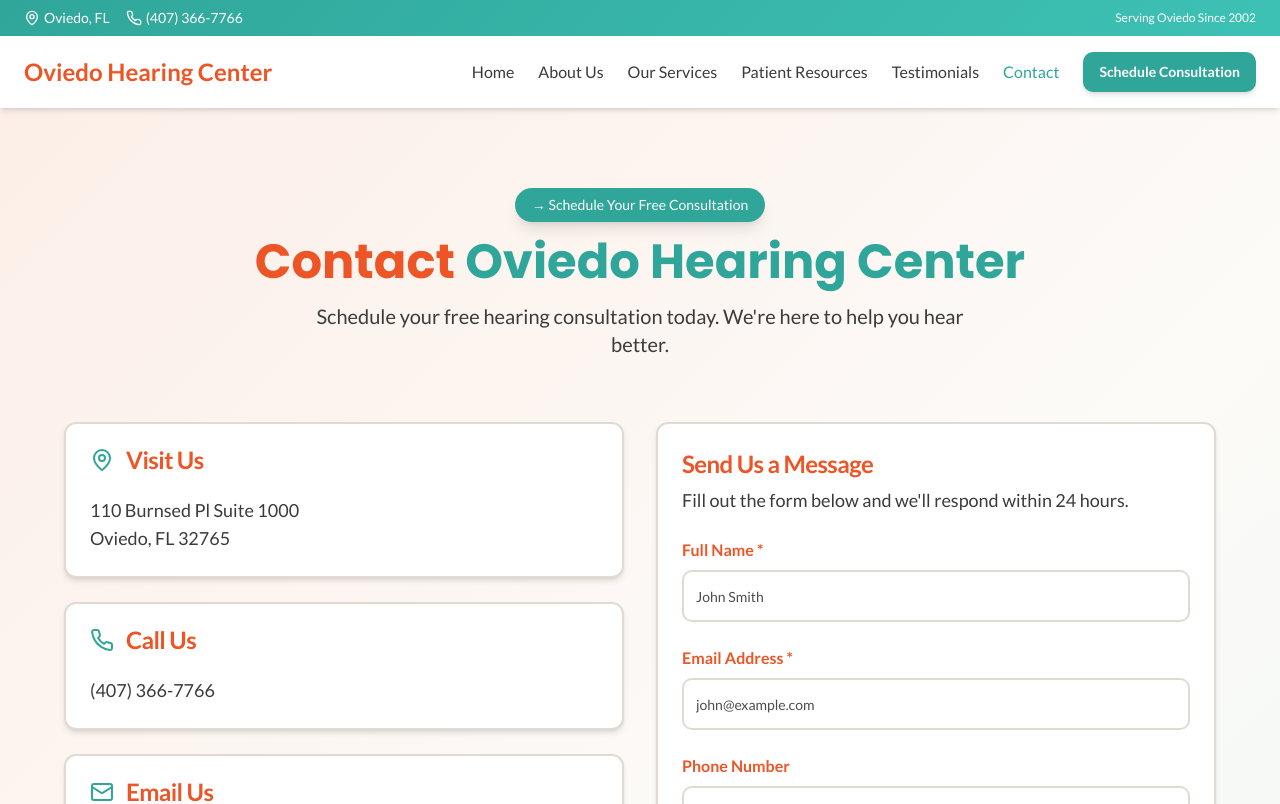
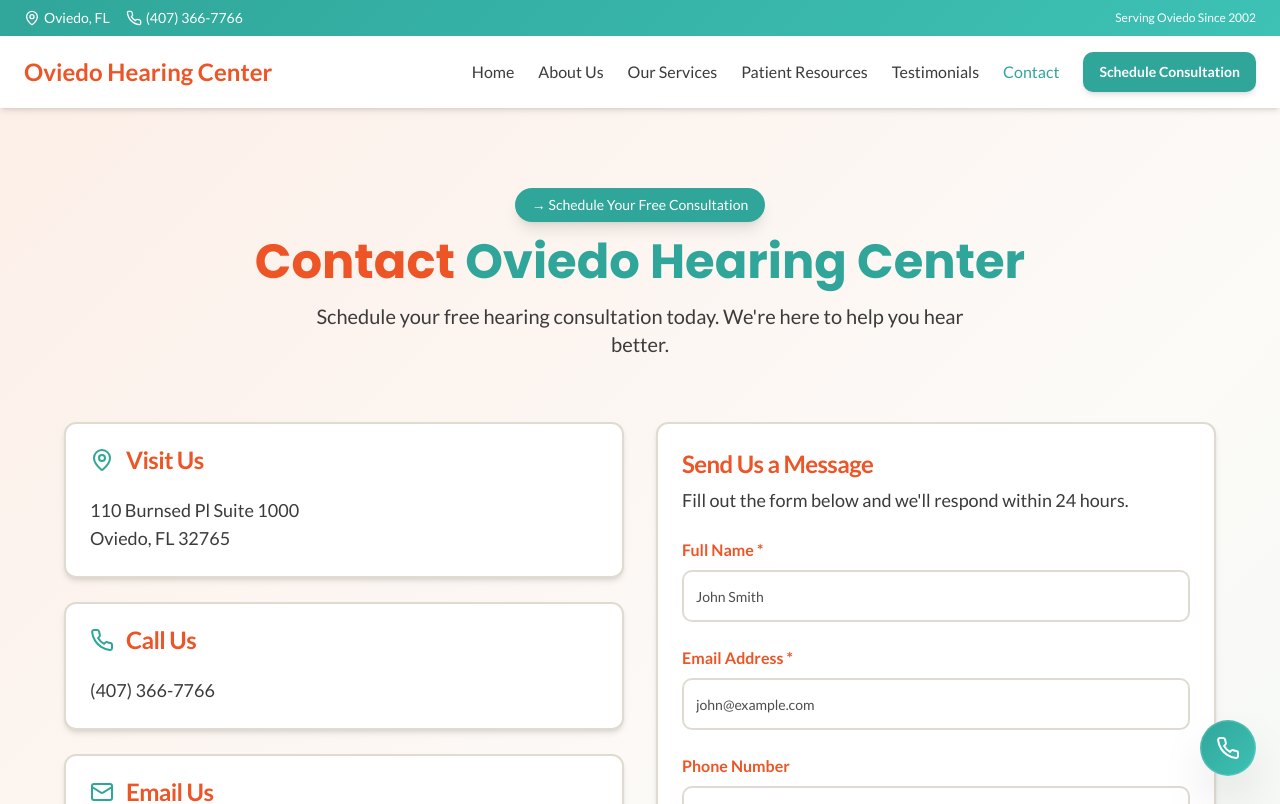
Before and after one commit to triavalabs/hear-with-heart, a React (Vite) app: page /contact in a window 1280 px wide. Shown: the top 804 px of the page. Built offline with nearby package versions, Linux system fonts and the light colour scheme; the HTML template or start-up script is replaced by a standard one.

Commit message:
Add floating call button

```diff
--- a/src/App.tsx
+++ b/src/App.tsx
@@ -4,6 +4,7 @@ import { TooltipProvider } from "@/components/ui/tooltip";
 import { QueryClient, QueryClientProvider } from "@tanstack/react-query";
 import { BrowserRouter, Routes, Route } from "react-router-dom";
 import Navigation from "./components/Navigation";
+import FloatingCallButton from "./components/FloatingCallButton";
 import SEOHead from "./components/SEOHead";
 import Index from "./pages/Index";
 import AboutPage from "./pages/AboutPage";
@@ -22,6 +23,7 @@ const App = () => (
       <Sonner />
       <BrowserRouter>
         <Navigation />
+        <FloatingCallButton />
         <Routes>
           <Route path="/" element={<><SEOHead page="home" /><Index /></>} />
           <Route path="/about" element={<><SEOHead page="about" /><AboutPage /></>} />
--- /dev/null
+++ b/src/components/FloatingCallButton.tsx
@@ -0,0 +1,39 @@
+import { Phone } from "lucide-react";
+import { motion } from "framer-motion";
+
+const FloatingCallButton = () => {
+  return (
+    <motion.a
+      href="tel:+14073667766"
+      className="fixed bottom-6 right-6 z-50 flex items-center justify-center w-14 h-14 rounded-full shadow-2xl transition-all duration-300 hover:scale-110 active:scale-95"
+      style={{
+        background: 'linear-gradient(135deg, hsl(174, 55%, 42%), hsl(174, 52%, 50%))',
+      }}
+      initial={{ scale: 0, opacity: 0 }}
+      animate={{ scale: 1, opacity: 1 }}
+      transition={{ duration: 0.3, delay: 0.5 }}
+      whileHover={{
+        boxShadow: '0 0 30px hsla(174, 55%, 42%, 0.6)',
+      }}
+      aria-label="Call Oviedo Hearing Center"
+    >
+      <Phone className="w-6 h-6 text-white" />
+
+      {/* Pulse animation ring */}
+      <motion.div
+        className="absolute inset-0 rounded-full border-2 border-white/30"
+        animate={{
+          scale: [1, 1.3, 1],
+          opacity: [0.5, 0, 0.5],
+        }}
+        transition={{
+          duration: 2,
+          repeat: Infinity,
+          ease: "easeInOut",
+        }}
+      />
+    </motion.a>
+  );
+};
+
+export default FloatingCallButton;
```
